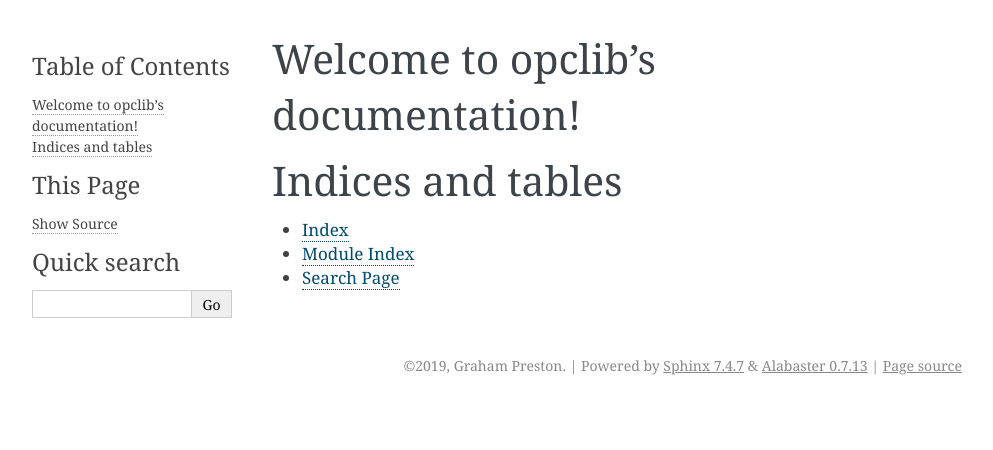
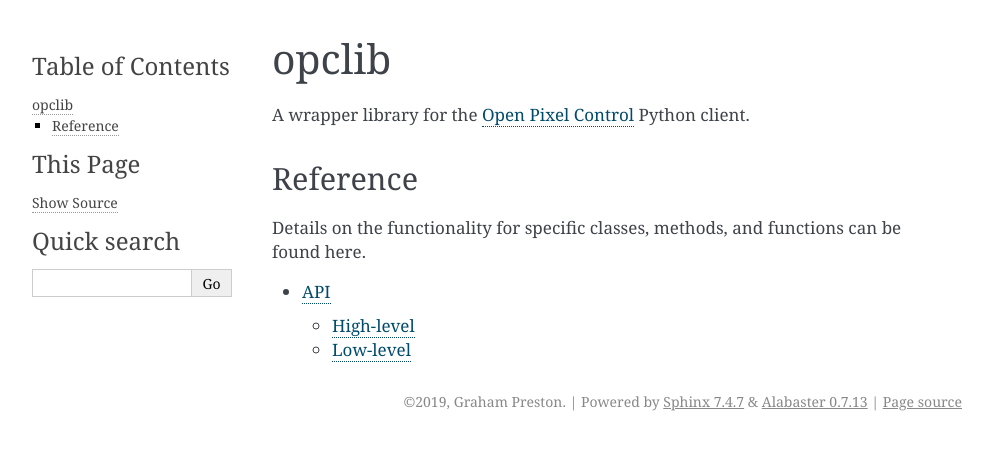
Before and after one commit to gcpreston/opclib, a Sphinx documentation site: the page built from docs/index.rst, in a window 1280 px wide. Shown: the top 450 px of the page, without its empty margins (148-1141 px from the left). Built offline with Sphinx 7.4.7, drawn with Linux system fonts in a browser that asks for light colours.

```diff
--- /dev/null
+++ b/docs/api.rst
@@ -0,0 +1,13 @@
+API
+===
+
+High-level
+..........
+
+.. automodule:: opclib.interface
+    :members:
+    :show-inheritance:
+
+Low-level
+.........
+TODO: Automodule opc.py
--- a/docs/index.rst
+++ b/docs/index.rst
@@ -1,20 +1,14 @@
-.. opclib documentation master file, created by
-   sphinx-quickstart on Tue Oct  1 20:22:43 2019.
-   You can adapt this file completely to your liking, but it should at least
-   contain the root `toctree` directive.
+******
+opclib
+******
+A wrapper library for the `Open Pixel Control <https://github.com/zestyping/openpixelcontrol>`_ Python client.
 
-Welcome to opclib's documentation!
-==================================
+Reference
+---------
+Details on the functionality for specific classes, methods, and functions can be
+found here.
 
 .. toctree::
    :maxdepth: 2
-   :caption: Contents:
 
-
-
-Indices and tables
-==================
-
-* :ref:`genindex`
-* :ref:`modindex`
-* :ref:`search`
+   api
```
Also changed, not shown: 3 other files.
